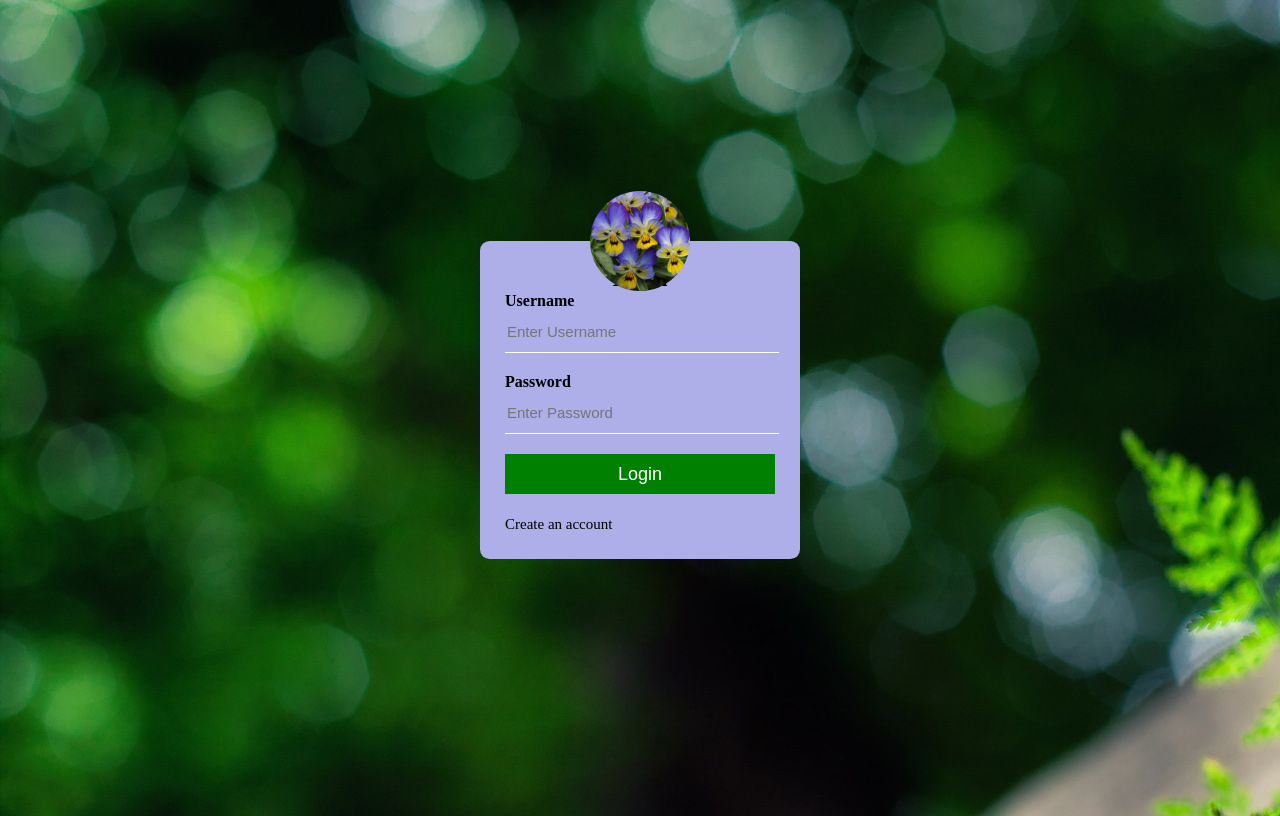
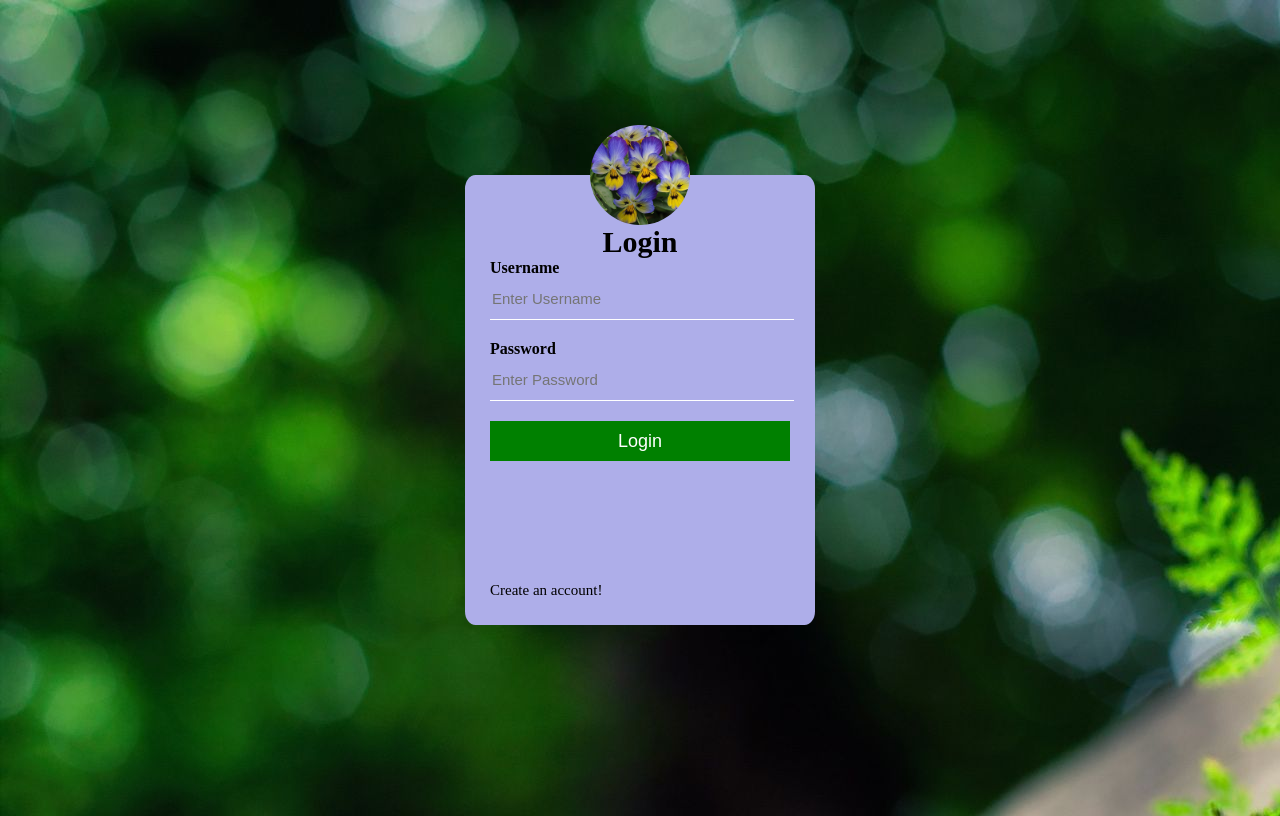
Before and after one commit to tsipoteanu99/PlanOr, a PHP site: page /login.html in a window 1280 px wide. Run offline with PHP 8.4, Linux system fonts and the light colour scheme.

Commit message:
login+register little fixes

```diff
--- a/login.html
+++ b/login.html
@@ -1,24 +1,22 @@
 <!DOCTYPE html>
 <html lang="en">
-    <head><link rel="stylesheet" type="text/css" href="styles.css">
+  <head>
+    <link rel="stylesheet" type="text/css" href="styles.css" />
     <title>Login</title>
   </head>
 
   <body>
     <div class="login">
-    <img src="violete.jpg" alt="violete.jpg" class="avatar">
+      <img src="violete.jpg" alt="violete.jpg" class="avatar" />
       <h1>Login</h1>
       <form>
         <p>Username</p>
-          <input type="text"  placeholder="Enter Username">
+        <input type="text" placeholder="Enter Username" />
         <p>Password</p>
-          <input type="password"  placeholder="Enter Password">
-          <input type="submit"  value="Login" href="index.html">
-          <a id="acc_create" href="register.html">Create an account</a>
-
-
+        <input type="password" placeholder="Enter Password" />
+        <input type="submit" value="Login" href="index.html" />
+        <a id="acc_create" href="register.html">Create an account!</a>
       </form>
-
     </div>
   </body>
 </html>
--- a/styles.css
+++ b/styles.css
@@ -1,28 +1,26 @@
-body{
-    background:url('login.jpg') no-repeat;
+body {
+  background: url("login.jpg") no-repeat;
   background-size: auto;
   height: 100vh;
   width: 100vw;
 }
 
-
-
 .login {
-    width: 25vw;
-    height: auto;
+  max-width: 400px;
+  min-width: 350px;
+  height: 450px;
   background: rgb(174, 174, 233);
-    color: white;
+  color: black;
   top: 50%;
   left: 50%;
   position: absolute;
-    transform: translate(-50%,-50%);
+  transform: translate(-50%, -50%);
   box-sizing: border-box;
   border-radius: 3%;
   padding: 25px;
 }
 
-
-.avatar{
+.avatar {
   width: 100px;
   height: 100px;
   border-radius: 50%;
@@ -31,11 +29,12 @@ body{
   left: calc(50% - 50px);
 }
 
-h1{
-    margin: 0;
-
+h1 {
+  margin: 10px;
+  margin-bottom: auto;
+  padding-top: 15px;
   text-align: center;
-    font-size: 22px;
+  font-size: 30px;
   color: black;
 }
 
@@ -43,21 +42,20 @@ h1{
   text-align: center;
 }
 
-.login p{
+.login p,
+label {
   margin: 0;
   padding: 0;
   font-weight: bold;
-
 }
 
-.login input{
-    width: 100% ;
+.login input {
+  width: 100%;
   margin-bottom: 20px;
-
 }
 
-.login input[type="text"], .login input[type="password"]
-{
+.login input[type="text"],
+.login input[type="password"] {
   border: none;
   border-bottom: 1px solid white;
   background: transparent;
@@ -67,37 +65,35 @@ h1{
   font-size: 15px;
 }
 
-.login input[type="submit"]
-{
+.login input[type="submit"] {
   border: none;
   outline: none;
   height: 40px;
   background: green;
   color: white;
   font-size: 18px;
-
 }
 
-.login input[type="submit"]:hover
-{
+.login input[type="submit"]:hover {
   cursor: pointer;
-    background: black;
+  background: rgb(5, 65, 5);
   color: white;
-
 }
 
-.login a{
+.login a {
   text-decoration: none;
   font-size: 15px;
   line-height: 20px;
   color: black;
-
+  position: absolute;
+  bottom: 25px;
+  left: 25px;
 }
 
-.login a:hover{
-    color: #ffc107
+.login a:hover {
+  color: #ffc107;
 }
 
-p{
+p {
   color: black;
 }
```
Lines whose indentation alone changed are shown as unchanged.
